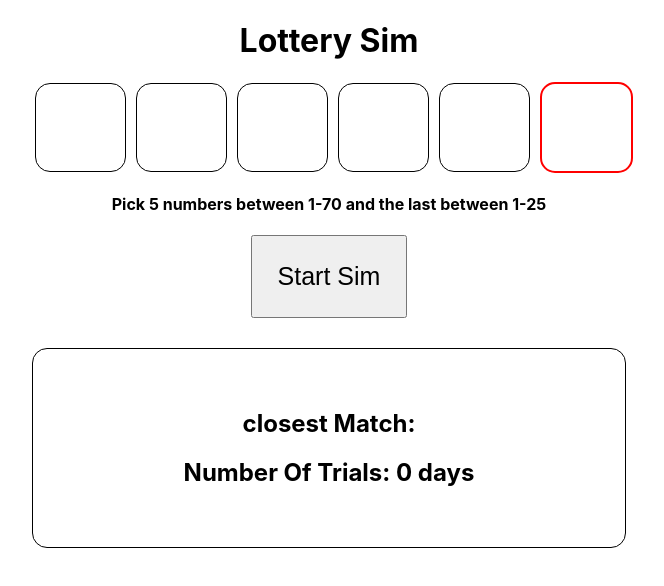
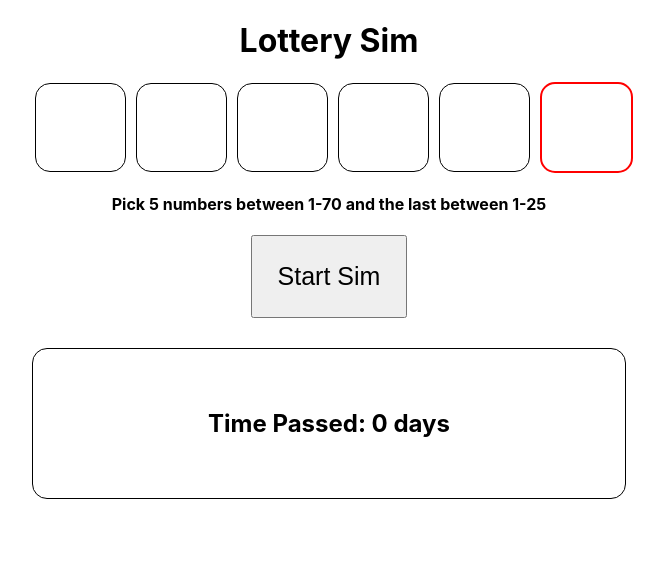
Before and after one commit to TamerMograbi/Lottery-Sim, a React (Create React App) app: page / in a window 1280 px wide. Shown: the top 586 px of the page, without its empty margins (311-975 px from the left). Built offline with nearby package versions, Linux system fonts and the light colour scheme.

Commit message:
conditionally render closest match

```diff
--- a/src/LotteryInfo.js
+++ b/src/LotteryInfo.js
@@ -17,8 +17,8 @@ function LotteryInfo(props) {
     return (
         <div className="lotteryInfo">
             <h2>{props.genNum}</h2>
-            <h2>closest Match: {mappedSpans}</h2>
-            <h2>Number Of Trials: {numOfTrials}</h2>
+            {props.countTrials > 0 && <h2>Closest Match: {mappedSpans}</h2>}
+            <h2>Time Passed: {numOfTrials}</h2>
             {props.isGameWon && <h1>You won!! random = {props.genNum}</h1>}
         </div>
     )
```
